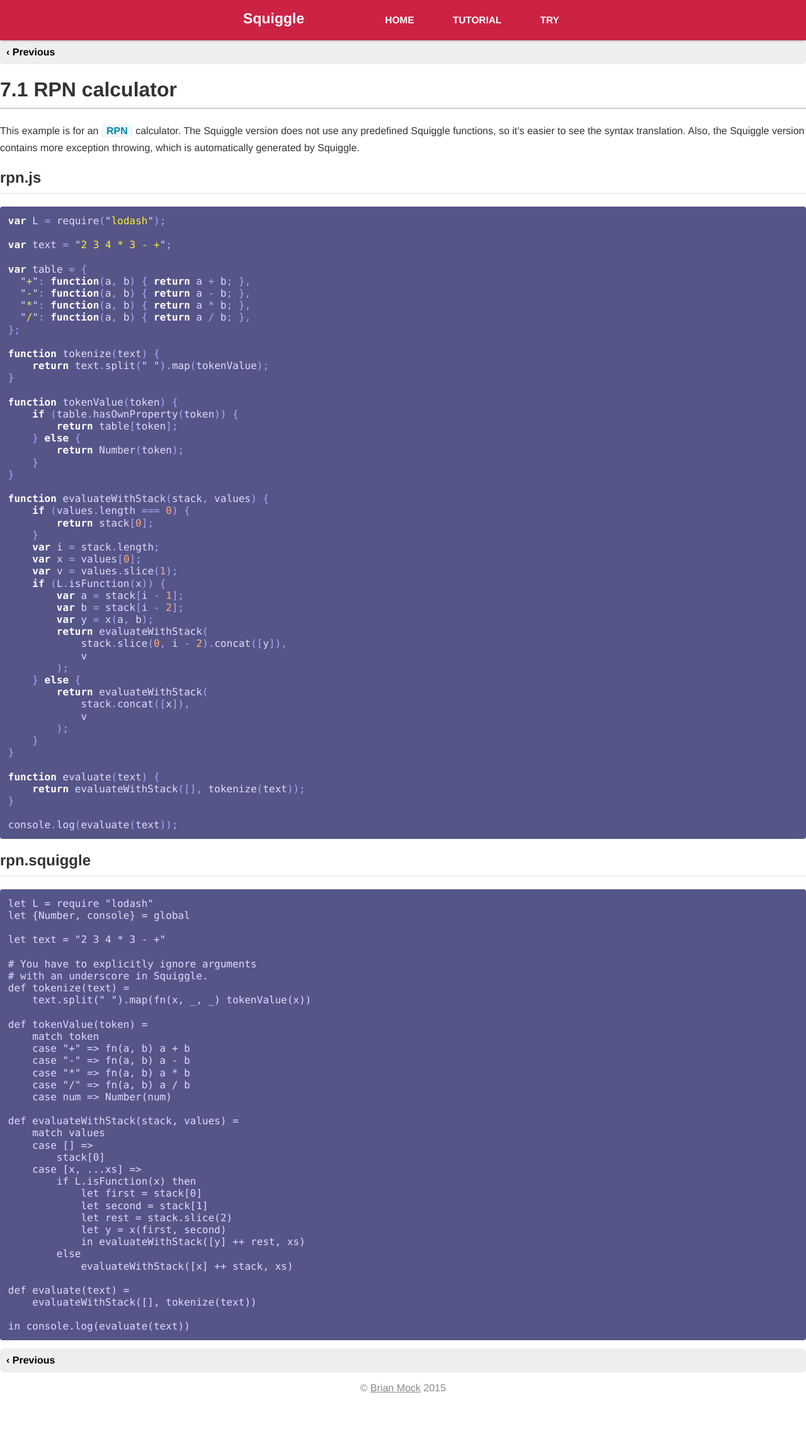
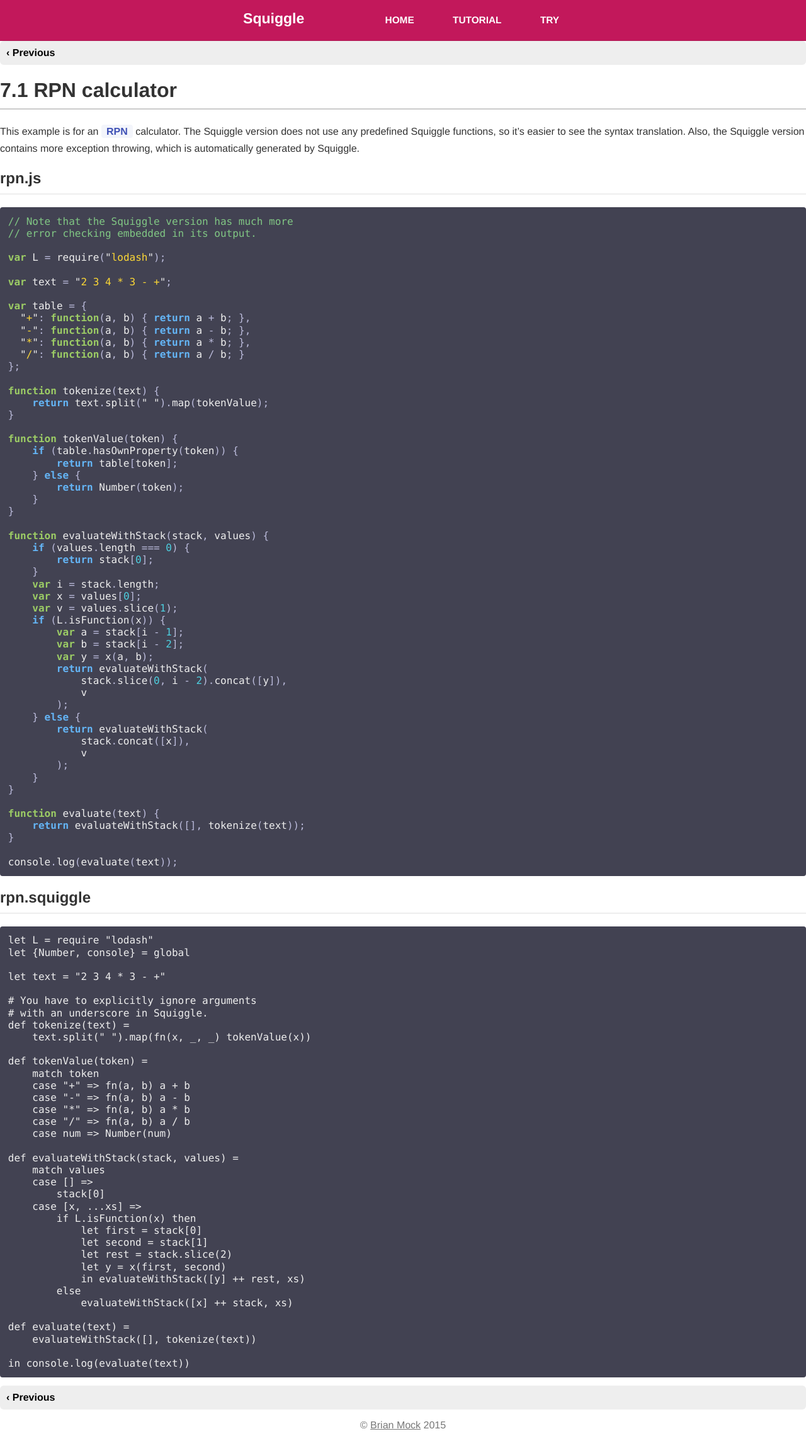
Before and after one commit to squiggle-lang/squiggle-lang.org, a Jekyll site: the page built from tutorial/chapter/7.1/index.md, in a window 1280 px wide. Shown: the whole page at 63% size. Built offline with Jekyll 4.4.1, drawn with Linux system fonts in a browser that asks for light colours; Markdown is read by kramdown in place of the engine named in the settings; before the commit the page ends 2229 px from its top, so only the background shows below that.

Commit message:
Changin' the colors

````diff
--- a/_sass/mixins.scss
+++ b/_sass/mixins.scss
@@ -1,17 +1,19 @@
 @mixin langBadge($radius, $name) {
     &:after {
         content: $name;
-        border-radius: 0 $radius 0 $radius;
+        border-radius: 0 0 $radius $radius;
         font-family: $fontNormal;
         font-weight: bold;
         font-size: 0.8em;
         position: absolute;
         top: 0;
-        right: 0;
+        right: 10px;
         padding: 4px 8px;
         display: block;
+        border: 1px solid rgba(white, 0.20);
+        border-top: 0;
         background: rgba(black, 0.30);
-        color: white;
+        color: rgba(white, 0.90);
     }
 }
 
--- a/_sass/style.scss
+++ b/_sass/style.scss
@@ -1,16 +1,15 @@
 $bg: #fff;
 $fg: #333;
 
+$red: #c2185b;
+$orange: #e84;
+$green: #2a5;
+$blue: #3f51b5;
+
 $narrowWidth: 600px;
 
-$red: #c24;
-$orange: #e84;
-$green: #2a5;
-$blue: #47c;
-$darkBlue: #08a;
-
 $primary: $red;
-$link: $darkBlue;
+$link: $blue;
 $code: $red;
 $focus: complement($primary);
 
@@ -48,7 +47,7 @@ header {
     background: $bg;
     font-size: 1.2em;
     padding: 0;
-    box-shadow: 0 0 4px rgba(black, 0.40);
+    border-bottom: 1px solid rgba(black, 0.10);
     position: relative;
 
     .header-container {
@@ -104,7 +103,7 @@ header {
 footer {
     text-align: center;
     margin: 1em;
-    color: #888;
+    color: #777;
     a {
         color: inherit;
     }
@@ -228,14 +227,9 @@ code {
 }
 
 pre code {
-    $bg: #558;
-    $fg: #ddf;
     $radius: 4px;
 
     position: relative;
-
-    background: $bg;
-    color: $fg;
 
     display: block;
     padding: 0.8em;
@@ -249,6 +243,7 @@ pre code {
 
     &.language-javascript { @include langBadge($radius, "JavaScript"); }
     &.language-squiggle { @include langBadge($radius, "Squiggle"); }
+    &.language-bash { @include langBadge($radius, "Bash"); }
 }
 
 @import "narrow";
--- a/_sass/syntax.scss
+++ b/_sass/syntax.scss
@@ -1,33 +1,43 @@
-// Mainly bluish-purple with white keywords
+// Using colors from the Google color guide:
+// https://www.google.com/design/spec/style/color.html#color-color-palette
 
 .highlight {
-    $red: #f77;
-    $orange: #fa7;
-    $blue: #88f;
-    $green: #ae6;
-    $yellow: #fe3;
-    $white: #fff;
-    $gray: #ddf;
-    $grayer: #aaf;
+    $bg: #424252;
+    $fg: #EEEEEE;
+    $blue: #64B5F6;
+    $lightGreen: #9CCC65;
+    $yellow: #FDD835;
+    $teal: #80CBC4;
+    $gray: #BBBBDB;
+    $green: #81C784;
+    $cyan: #4DD0E1;
+
+    pre code {
+        background: $bg;
+        color: $fg;
+    }
 
     // .kd = Function
+    .kd { color: $lightGreen; font-weight: bold; }
+
     // .k = Keyword
-    .kd, .k { color: $white; font-weight: bold; }
+    .k { color: $blue; font-weight: bold; }
 
     // .nx = Normal
-    .nx { color: $gray; }
+    .nx { color: $fg; }
 
     // .p = Punctuation
     // .o = Operator
-    .p, .o { color: $grayer; }
+    .p, .o { color: $gray; }
 
     // .s2 = String
     .s2 { color: $yellow; }
 
     // .kc = Constant
     // .mi = Number
-    .kc, .mi { color: $orange; }
+    .kc, .mi { color: $cyan; }
 
+    // .c = Comment
     // .c1 = Comment
-    .c1 { color: $green; }
+    .c, .c1 { color: $green; }
 }
--- a/_sass/workspace.scss
+++ b/_sass/workspace.scss
@@ -1,5 +1,5 @@
 .workspace {
-    @include diagonalStripes(#eee, rgba(black, 0.02), 40px);
+    @include diagonalStripes(#f4f4f4, rgba(black, 0.02), 2px);
 
     $border: 1px solid #ccc;
     $gap: 15px;
@@ -39,7 +39,7 @@
             display: block;
             width: 100%;
             height: 2em;
-            font-size: 1.3em;
+            font-size: 1.4em;
             font-weight: bold;
             border-radius: $radius;
             border: 1px solid rgba(black, 0.10);
@@ -70,10 +70,6 @@
                 box-shadow: 0 1px 0 0 #ddd;
                 padding: 10px 15px;
             }
-
-            // & > .warn  { @include borderAndTextColor(#aa2); }
-            // & > .error { @include borderAndTextColor(#c00); }
-            // & > .info  { @include borderAndTextColor(#88f); }
         }
     }
 }
--- a/tutorial/chapter/7.1/index.md
+++ b/tutorial/chapter/7.1/index.md
@@ -10,6 +10,9 @@ automatically generated by Squiggle.
 ## rpn.js
 
 ```javascript
+// Note that the Squiggle version has much more
+// error checking embedded in its output.
+
 var L = require("lodash");
 
 var text = "2 3 4 * 3 - +";
@@ -18,7 +21,7 @@ var table = {
   "+": function(a, b) { return a + b; },
   "-": function(a, b) { return a - b; },
   "*": function(a, b) { return a * b; },
-  "/": function(a, b) { return a / b; },
+  "/": function(a, b) { return a / b; }
 };
 
 function tokenize(text) {
````
